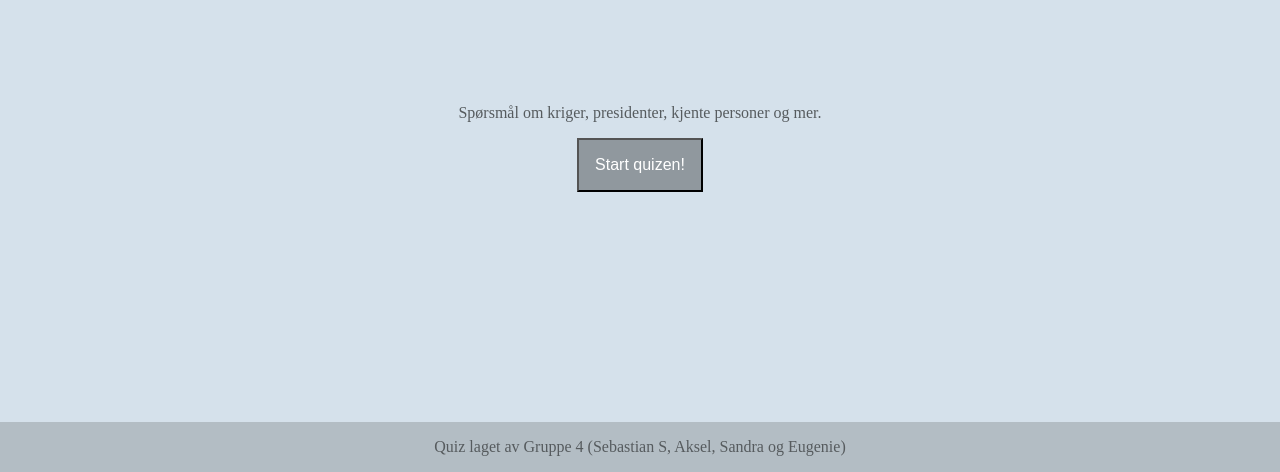
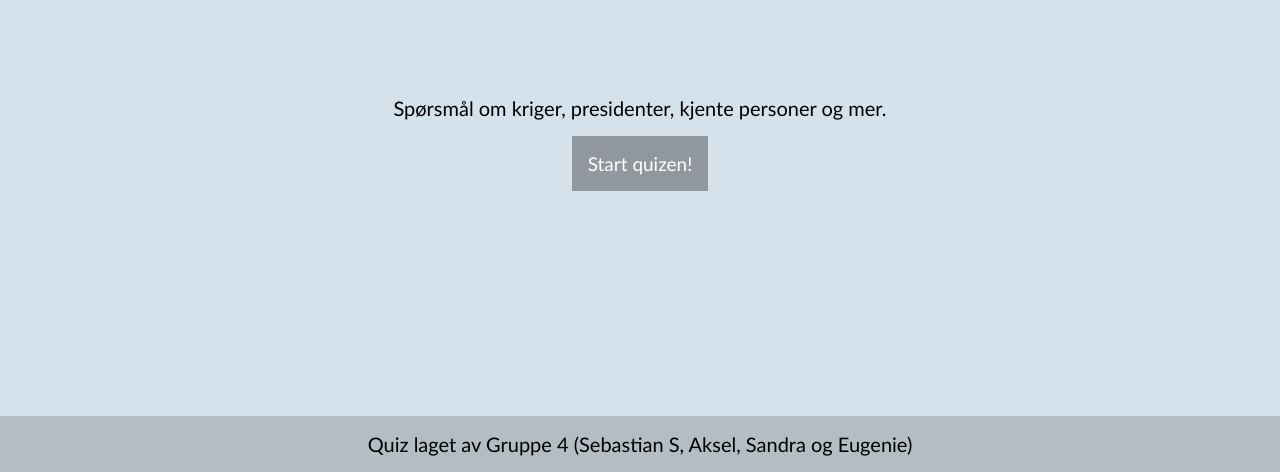
Before and after one commit to F21-1IM-2022-23/quizutvikling-gruppe-4, a plain HTML site: page index.html in a window 1280 px wide. Shown: the part 328-800 px from the top of the page. Drawn offline with Linux system fonts and the light colour scheme.

Commit message:
Font størrelse og farge

```diff
--- a/style.css
+++ b/style.css
@@ -8,7 +8,8 @@ body { /* God praksis som gjør at nettsiden tar opp all tilgjengelig skjermplas
     min-height: 100vh;
     min-height: 100dvh;
     background-color: #D5E1EB;
-    color: #565B5E;
+    color: black;
+    font-family: 'Gill Sans', 'Gill Sans MT', Calibri, 'Trebuchet MS', sans-serif;
 }
 
 .oppsett { /* Gjør at innholdet strekker seg utover tilgjengelig skjermplass*/
@@ -58,7 +59,7 @@ h4 { /* Denne påvirker kun teksten i footeren */
 }
 
 p { /* Påvirker kun startteksten som påvirker beskriver*/
-    font-size: 1rem;
+    font-size: 20px;
 }
 
 .resultater { /* Alle font relaterte stiler i denne klassen vil påvirke resultat-tallet */
@@ -71,4 +72,7 @@ button { /* påvirker stilen til knappene, det kan være lurt å gi de padding,
     margin: 1rem;
     background-color: #90989E;
     color: white;
+    border: none;
+    font-size: 19px;
+    font-family: 'Gill Sans', 'Gill Sans MT', Calibri, 'Trebuchet MS', sans-serif;
 }
```
